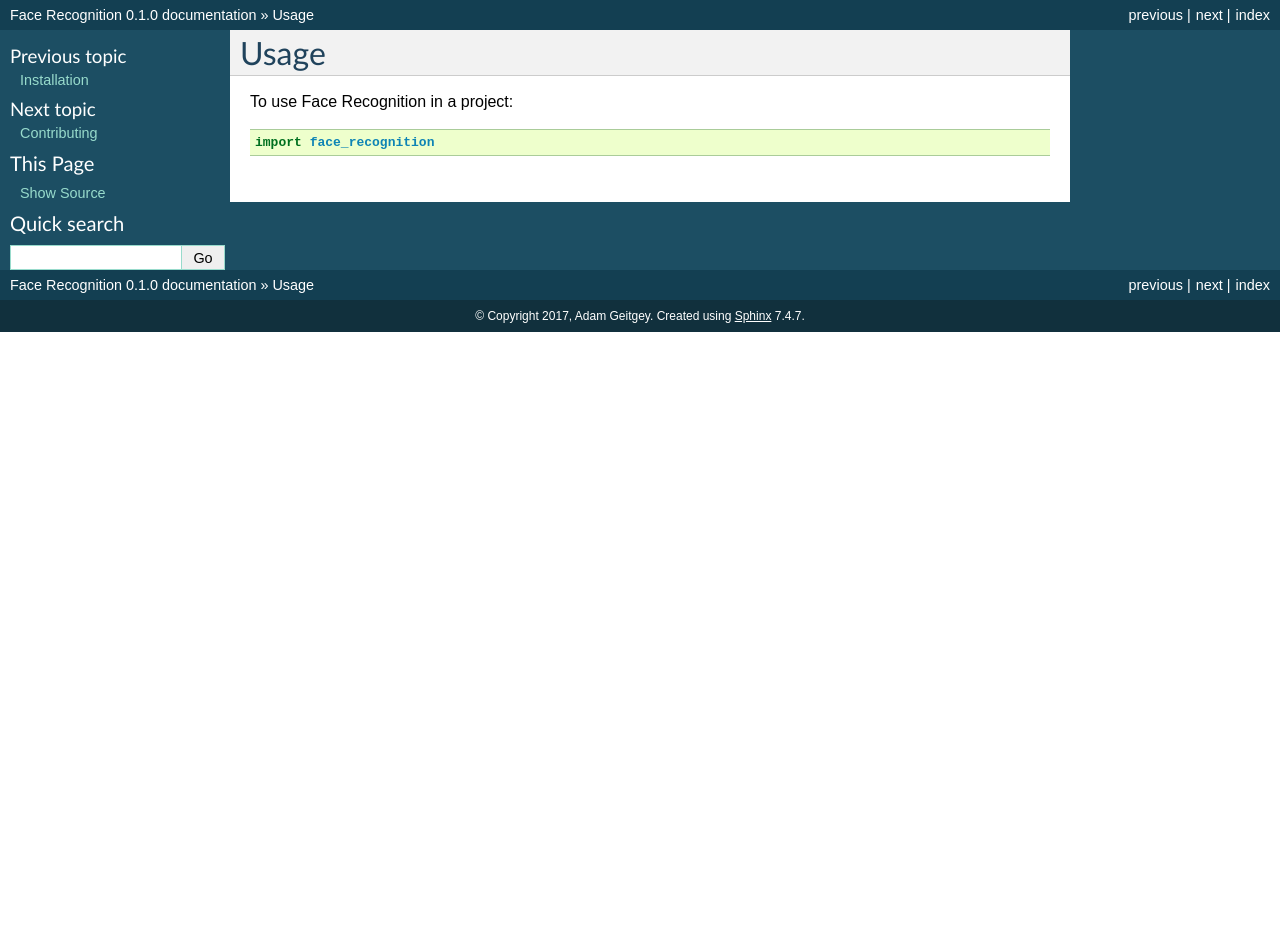
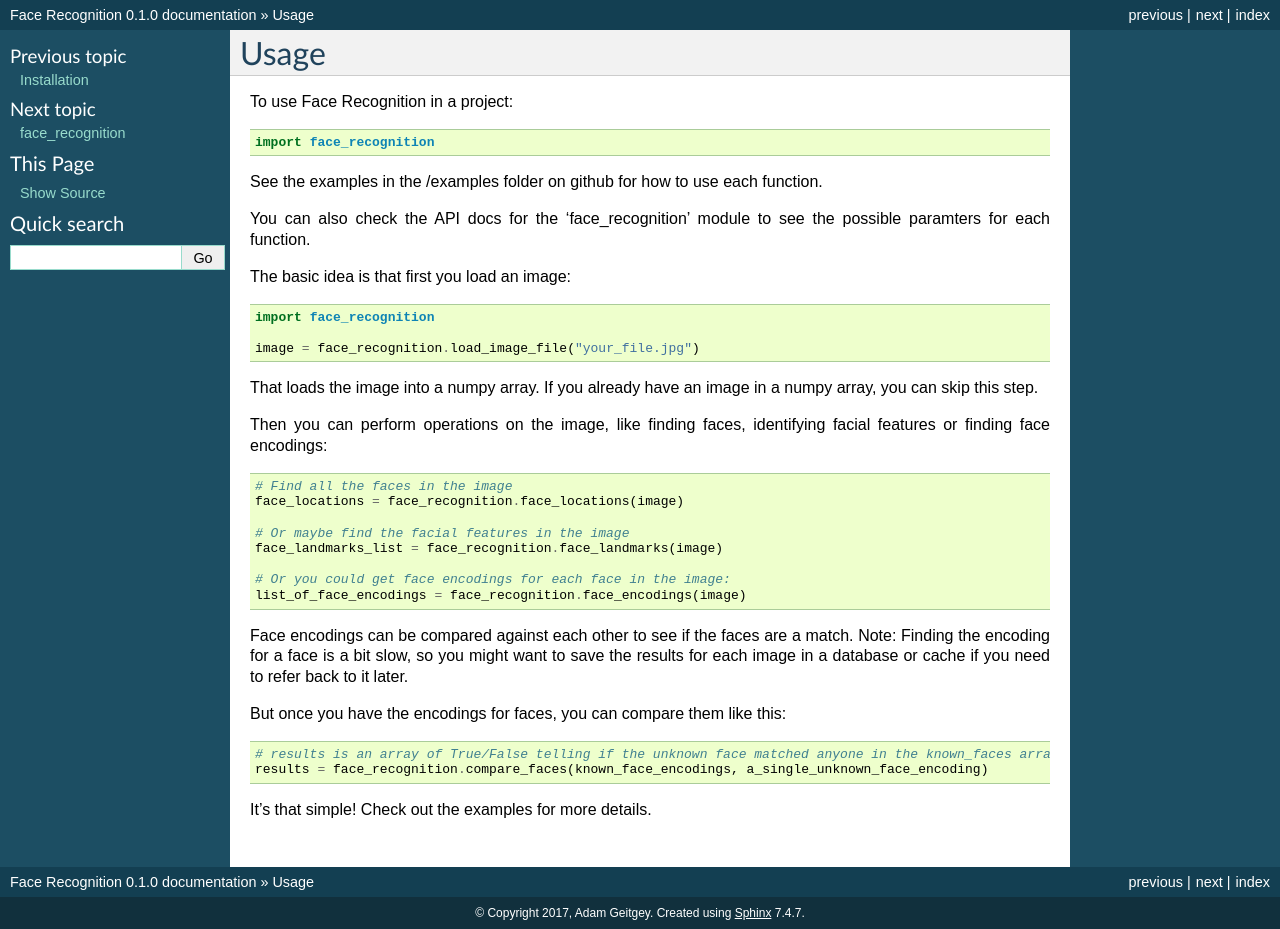
Before and after one commit to ageitgey/face_recognition, a Sphinx documentation site: the page built from docs/usage.rst, in a window 1280 px wide. Built offline with Sphinx 7.4.7, drawn with Linux system fonts in a browser that asks for light colours; before the commit the page ends 900 px from its top, so only the background shows below that.

Commit message:
pre-release fixes

```diff
--- a/docs/index.rst
+++ b/docs/index.rst
@@ -9,6 +9,7 @@ Contents:
    readme
    installation
    usage
+   modules
    contributing
    authors
    history
--- a/docs/usage.rst
+++ b/docs/usage.rst
@@ -5,3 +5,37 @@ Usage
 To use Face Recognition in a project::
 
     import face_recognition
+
+See the examples in the /examples folder on github for how to use each function.
+
+You can also check the API docs for the 'face_recognition' module to see the possible paramters for each function.
+
+The basic idea is that first you load an image::
+
+    import face_recognition
+
+    image = face_recognition.load_image_file("your_file.jpg")
+
+That loads the image into a numpy array. If you already have an image in a numpy array, you can skip this step.
+
+Then you can perform operations on the image, like finding faces, identifying facial features or finding face encodings::
+
+    # Find all the faces in the image
+    face_locations = face_recognition.face_locations(image)
+
+    # Or maybe find the facial features in the image
+    face_landmarks_list = face_recognition.face_landmarks(image)
+
+    # Or you could get face encodings for each face in the image:
+    list_of_face_encodings = face_recognition.face_encodings(image)
+
+Face encodings can be compared against each other to see if the faces are a match. Note: Finding the encoding for a face
+is a bit slow, so you might want to save the results for each image in a database or cache if you need to refer back to
+it later.
+
+But once you have the encodings for faces, you can compare them like this::
+
+    # results is an array of True/False telling if the unknown face matched anyone in the known_faces array
+    results = face_recognition.compare_faces(known_face_encodings, a_single_unknown_face_encoding)
+
+It's that simple! Check out the examples for more details.
--- a/setup.py
+++ b/setup.py
@@ -13,7 +13,7 @@ requirements = [
     'Click>=6.0',
     'dlib>=19.3.0',
     'numpy',
-    'scikit-image'
+    'scipy'
 ]
 
 test_requirements = [
```
Also changed, not shown: AUTHORS.rst (+7 -1 lines), README.md (+67 -16 lines), docs/face_recognition.rst (+2 -22 lines), 4 other files.
